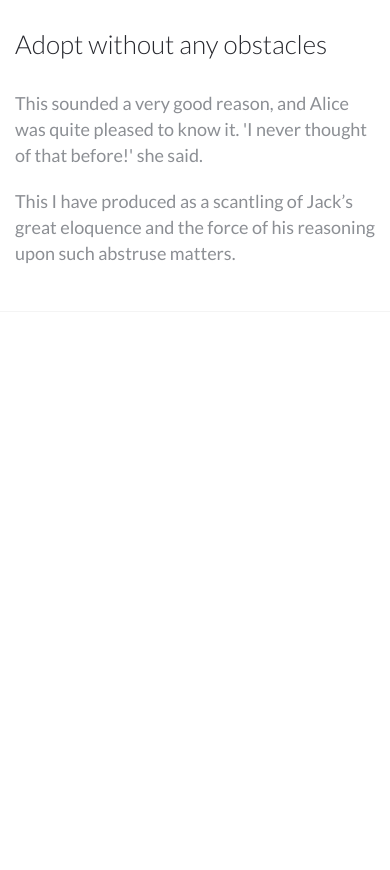
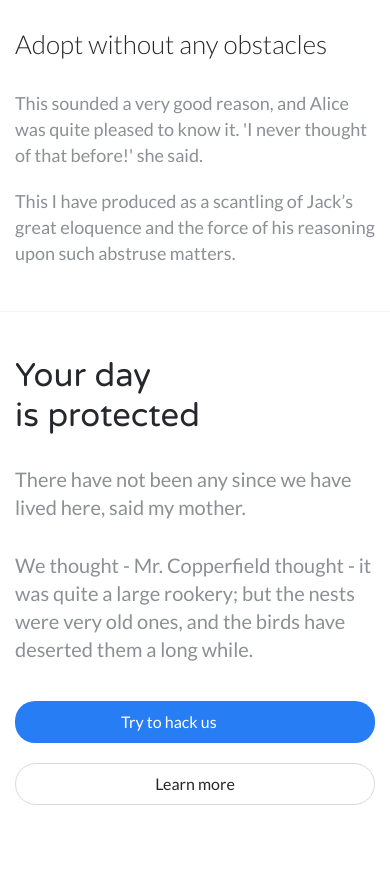
Before and after one commit to Verruckterdrachen/New-Providence, a website: page #src/index.html in a window 390 px wide. Shown: the part 1380-2250 px from the top of the page. Before the commit the page ends 1692 px from the top, so only its background shows below. Drawn offline with nearby package versions, Linux system fonts and the light colour scheme; files that its build step writes are made by us from their sources; a web font is replaced by a local one.

Commit message:
add feature-phone section

```diff
--- a/#src/index.html
+++ b/#src/index.html
@@ -50,7 +50,26 @@
 					</div>
 				</div>
 			</section>
-
+			<section class="page__feature-phone feature-phone">
+				<div class="feature-phone__container _container">
+					<div class="feature-phone__content">
+						<h1 class="feature-phone__title title">Your day<br>is protected</h1>
+						<div class="feature-phone__text text">
+							<p>There have not been any since we have lived here, said my mother.
+							</p>
+							<p>We thought - Mr. Copperfield thought - it was quite a large rookery; but the nests were very old
+								ones, and the birds have deserted them a long while.</p>
+						</div>
+						<div class="feature-phone__actions actions-feature">
+							<a href="" class="actions-feature__button button button_blue _icon-arrow-right">Try to hack us</a>
+							<a href="" class="actions-feature__button button button_outline">Learn more</a>
+						</div>
+					</div>
+					<div class="feature-phone__image">
+						<img src="img/feature/feature-phone.png" alt="">
+					</div>
+				</div>
+			</section>
 		</main>
 		@@include('_footer.html',{})
 	</div>
--- a/#src/scss/style.scss
+++ b/#src/scss/style.scss
@@ -99,6 +99,10 @@ body {
 		@include adaptiv-value("padding-bottom", 120, 40, 0);
 		border-bottom: 1px solid #f4f4f4;
 	}
+	&__feature-phone {
+		@include adaptiv-value("padding-top", 110, 40, 0);
+		@include adaptiv-value("padding-bottom", 150, 60, 0);
+	}
 }
 //===================================================================================================================================
 .intro {
@@ -182,5 +186,60 @@ body {
 	}
 }
 //====================================================================================================
+.feature-phone {
+	&__container {
+		@media (min-width: $md2+px) {
+			display: flex;
+			flex-direction: row-reverse;
+		}
+	}
+	&__content {
+		display: flex;
+		justify-content: center;
+		flex-direction: column;
+		@media (min-width: $md2+px) {
+			@include adaptiv-value("min-width", 530, 0, 1);
+		}
+	}
+	&__title {
+		@include adaptiv-value("margin-bottom", 65, 25, 1);
+	}
+	&__text {
+		@include adaptiv-value("margin-bottom", 70, 35, 1);
+		p {
+			&:not(:last-child) {
+				margin: 0px 0px 30px 0px;
+			}
+		}
+	}
+	&__image {
+		@media (max-width: $md2+px) {
+			display: none;
+		}
+	}
+}
+.actions-feature {
+	display: flex;
+	flex-wrap: wrap;
+	align-items: center;
+	&__button {
+		padding: 0px 32px;
+		&:first-child {
+			flex-direction: row-reverse;
+			margin: 0px 20px 0px 0px;
+			padding: 0px 18px 0px 28px;
+			&::before {
+				padding: 0px 0px 0px 50px;
+			}
+		}
+		@media (max-width: $md4+px) {
+			flex: 1 1 100%;
+			&:first-child {
+				margin: 0px 0px 20px 0px;
+			}
+		}
+	}
+}
+//====================================================================================================
 
 //</ОСНОВНОЙ БЛОК>====================================================================================================
--- a/#src/scss/ui.scss
+++ b/#src/scss/ui.scss
@@ -7,6 +7,11 @@
 			font-weight: 900;
 		}
 	}
+}
+.title {
+	font-family: "Varela Round";
+	@include adaptiv-value("font-size", 42, 32, 1);
+	line-height: math.div(52, 42) * 100%;
 }
 .text {
 	color: $grayColor;
```
Also changed, not shown: New-Providence/index.html (+20 -1 lines), New-Providence/css/style.min.css.
